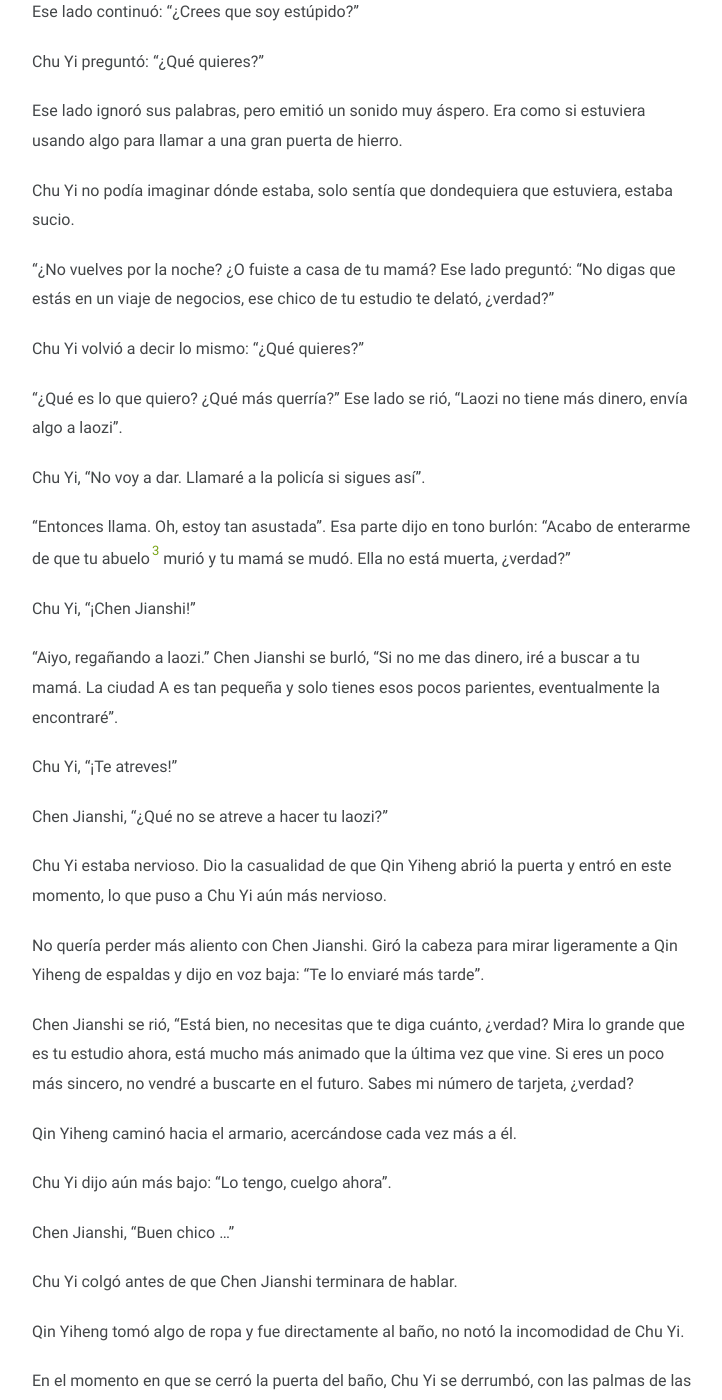
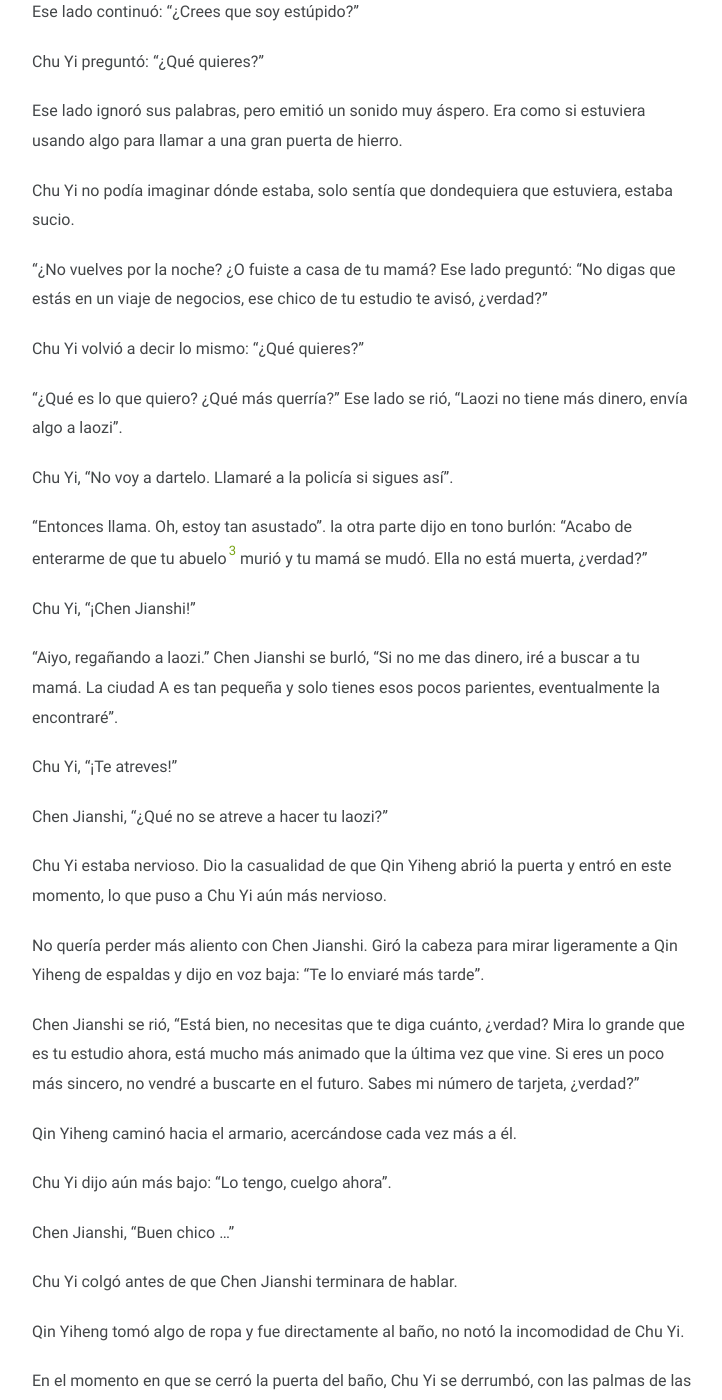
Before and after one commit to taozi-lecturas/taozi-lecturas.github.io, a Jekyll site: the page built from novelas/caceedv/_posts/2025-03-31-capitulo-16.md, in a window 1280 px wide and 1400 px high, scrolled down 7828 px. Shown: the whole window, without its empty margins (278-1000 px from the left). Built offline with Jekyll 4.4.1, drawn with Linux system fonts in a browser that asks for light colours; some of the changed text lies outside the part shown.

Commit message:
Update 2025-03-31-capitulo-16.md

```diff
--- a/novelas/caceedv/_posts/2025-03-31-capitulo-16.md
+++ b/novelas/caceedv/_posts/2025-03-31-capitulo-16.md
@@ -236,7 +236,7 @@
 
 El corazón de Chu Yi se hundió repentinamente cuando la voz se transmitió.
 
-—¿Papá?
+"¿Papá?"
 
 Hubo una risa maliciosa de ese lado, "Todavía puedes reconocer la voz de laozi[^2]".
 
@@ -254,15 +254,15 @@
 
 Chu Yi no podía imaginar dónde estaba, solo sentía que dondequiera que estuviera, estaba sucio.
 
-"¿No vuelves por la noche? ¿O fuiste a casa de tu mamá? Ese lado preguntó: "No digas que estás en un viaje de negocios, ese chico de tu estudio te delató, ¿verdad?"
+"¿No vuelves por la noche? ¿O fuiste a casa de tu mamá? Ese lado preguntó: "No digas que estás en un viaje de negocios, ese chico de tu estudio te avisó, ¿verdad?"
 
 Chu Yi volvió a decir lo mismo: "¿Qué quieres?"
 
 "¿Qué es lo que quiero? ¿Qué más querría?" Ese lado se rió, "Laozi no tiene más dinero, envía algo a laozi".
 
-Chu Yi, "No voy a dar. Llamaré a la policía si sigues así".
+Chu Yi, "No voy a dartelo. Llamaré a la policía si sigues así".
 
-"Entonces llama. Oh, estoy tan asustada". Esa parte dijo en tono burlón: "Acabo de enterarme de que tu abuelo[^3] murió y tu mamá se mudó. Ella no está muerta, ¿verdad?"
+"Entonces llama. Oh, estoy tan asustado". la otra parte dijo en tono burlón: "Acabo de enterarme de que tu abuelo[^3] murió y tu mamá se mudó. Ella no está muerta, ¿verdad?"
 
 Chu Yi, "¡Chen Jianshi!"
 
@@ -276,7 +276,7 @@
 
 No quería perder más aliento con Chen Jianshi. Giró la cabeza para mirar ligeramente a Qin Yiheng de espaldas y dijo en voz baja: "Te lo enviaré más tarde".
 
-Chen Jianshi se rió, "Está bien, no necesitas que te diga cuánto, ¿verdad? Mira lo grande que es tu estudio ahora, está mucho más animado que la última vez que vine. Si eres un poco más sincero, no vendré a buscarte en el futuro. Sabes mi número de tarjeta, ¿verdad?
+Chen Jianshi se rió, "Está bien, no necesitas que te diga cuánto, ¿verdad? Mira lo grande que es tu estudio ahora, está mucho más animado que la última vez que vine. Si eres un poco más sincero, no vendré a buscarte en el futuro. Sabes mi número de tarjeta, ¿verdad?"
 
 Qin Yiheng caminó hacia el armario, acercándose cada vez más a él.
 
```
Also changed, not shown: other parts of novelas/caceedv/_posts/2025-03-31-capitulo-16.md (+6 -8 lines).
